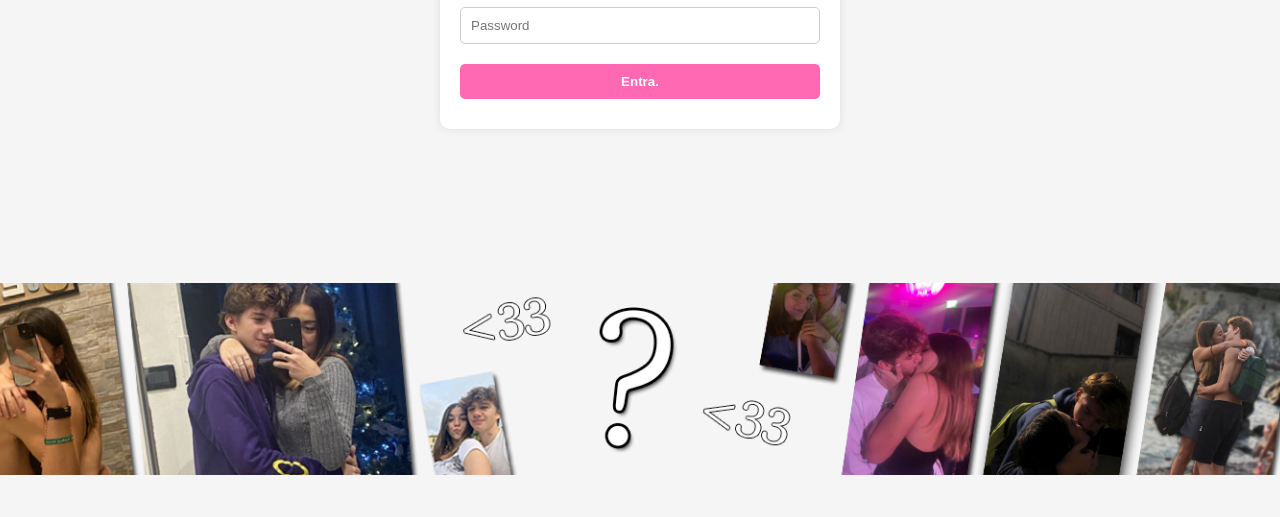
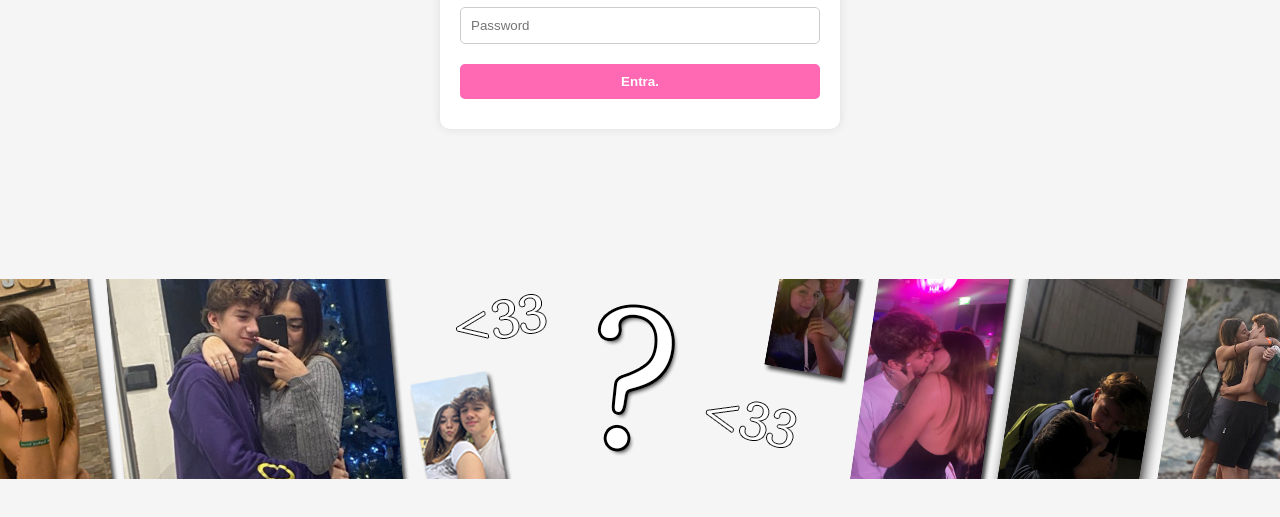
Before and after one commit to ALECLASHER/gine, a plain HTML site: page index.html in a window 1280 px wide. Shown: the part 375-892 px from the top of the page. Drawn offline with Linux system fonts and the light colour scheme.

Commit message:
Add files via upload

```diff
--- a/style.css
+++ b/style.css
@@ -73,6 +73,6 @@
         }
 
         .banner img {
-          max-width: 150%;
+          max-width: 200%;
           height: auto;
         }
```
